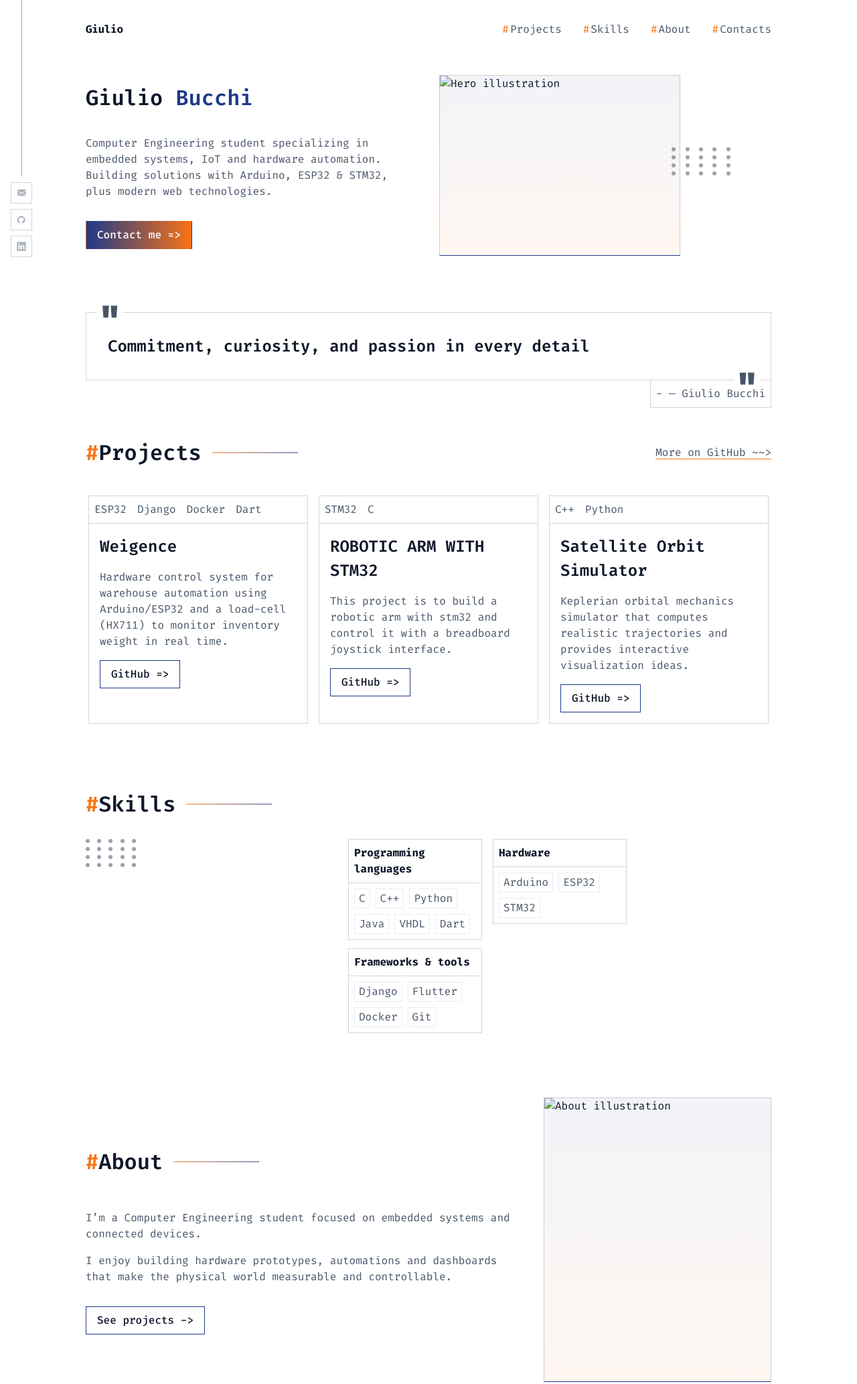
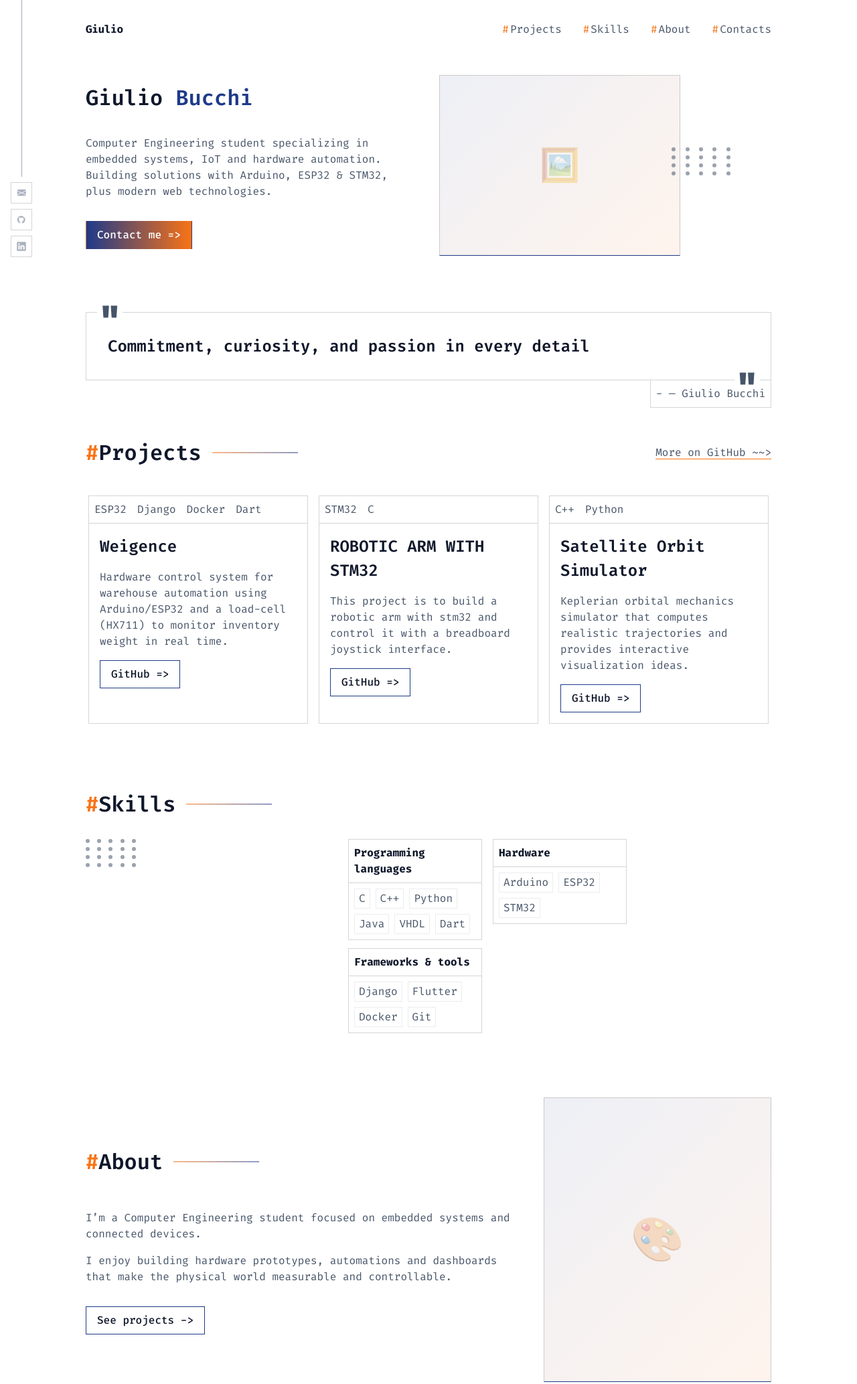
Before and after one commit to Giulio-Bucchi/Portfolio, a website built with Vite: page index.html in a window 1280 px wide. Shown: the top 2067 px of the page at 67% size. Built offline with nearby package versions, Linux system fonts and the light colour scheme; files whose address does not match are found by name.

Commit message:
Fix: Replace broken images with styled placeholders

```diff
--- a/index.html
+++ b/index.html
@@ -80,7 +80,8 @@
       </div>
 
       <div class="hero__illustrations" aria-hidden="true">
-    <img src="images/hero.png" alt="Hero illustration" class="hero__image" />
+    <!-- <img src="images/hero.png" alt="Hero illustration" class="hero__image" /> -->
+    <div class="hero__placeholder" aria-hidden="true"></div>
         <div class="dots" aria-hidden="true">
           <span></span><span></span><span></span><span></span><span></span>
           <span></span><span></span><span></span><span></span><span></span>
@@ -212,7 +213,8 @@
         </div>
         <a class="button" href="#projects">See projects -&gt;</a>
       </div>
-    <img src="images/about-me.png" alt="About illustration" class="about__image" aria-hidden="true" />
+    <!-- <img src="images/about-me.png" alt="About illustration" class="about__image" aria-hidden="true" /> -->
+    <div class="about__placeholder" aria-hidden="true"></div>
     </section>
 
     <section class="contacts fade-in" id="contacts">
--- a/style.css
+++ b/style.css
@@ -366,7 +366,25 @@ ul {
 }
 
 .hero__placeholder {
-  display: none;
+  width: min(360px, 100%);
+  height: auto;
+  aspect-ratio: 4/3;
+  border: 1px solid var(--border);
+  border-bottom: 1px solid var(--primary);
+  background: linear-gradient(135deg, rgba(var(--primary-rgb), 0.08), rgba(var(--secondary-rgb), 0.08));
+  position: relative;
+  z-index: 2;
+  display: flex;
+  align-items: center;
+  justify-content: center;
+  color: var(--gray-2);
+  font-size: 14px;
+}
+
+.hero__placeholder::after {
+  content: "🖼️";
+  font-size: 48px;
+  opacity: 0.3;
 }
 
 .hero__status {
@@ -747,6 +765,28 @@ ul {
   background: linear-gradient(180deg, rgba(var(--primary-rgb), 0.06), rgba(var(--secondary-rgb), 0.06));
 }
 
+.about__placeholder {
+  flex: 1 1 0;
+  max-width: 340px;
+  aspect-ratio: 4/5;
+  width: 100%;
+  height: auto;
+  border-bottom: 1px solid var(--primary);
+  border-left: 1px solid var(--border);
+  border-right: 1px solid var(--border);
+  border-top: 1px solid var(--border);
+  background: linear-gradient(135deg, rgba(var(--primary-rgb), 0.08), rgba(var(--secondary-rgb), 0.08));
+  display: flex;
+  align-items: center;
+  justify-content: center;
+}
+
+.about__placeholder::after {
+  content: "🎨";
+  font-size: 64px;
+  opacity: 0.3;
+}
+
 /* Contacts */
 .contacts {
   width: 100%;
```
